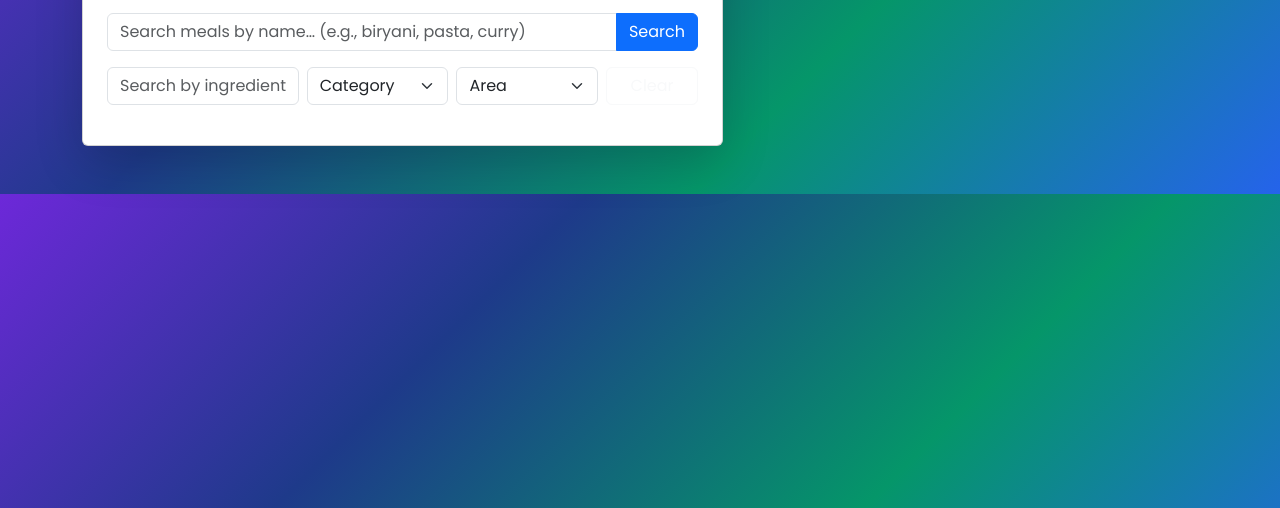
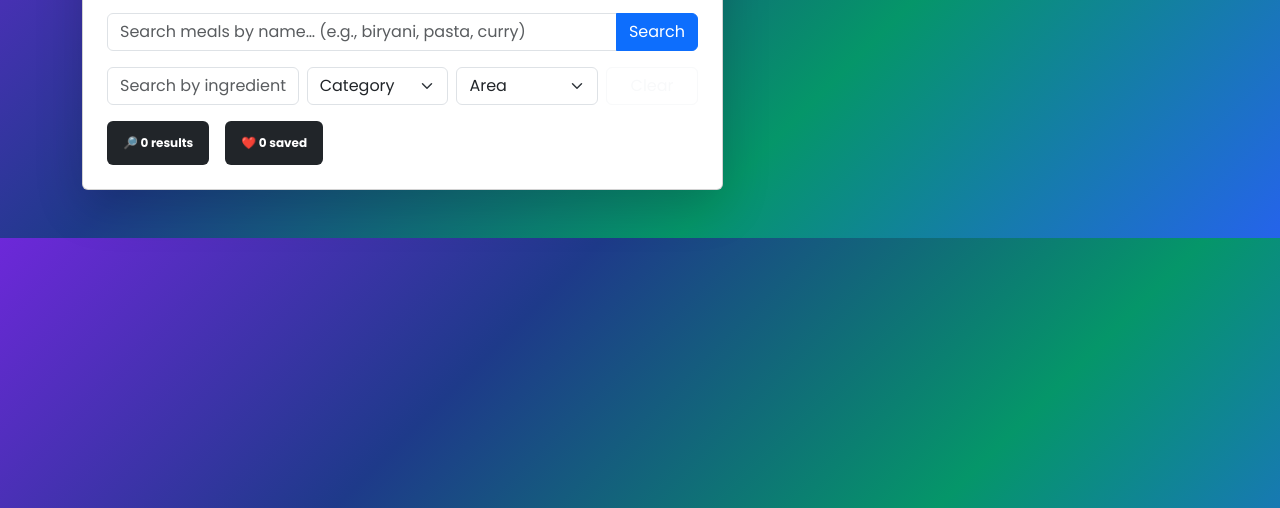
Before and after one commit to UdaraDewshan/TheMealDB-API, a plain HTML site: page index.html in a window 1280 px wide. Shown: the part 292-800 px from the top of the page. Drawn offline with nearby package versions, Linux system fonts and the light colour scheme.

Commit message:
Add results btn & saved btn

```diff
--- a/index.html
+++ b/index.html
@@ -62,7 +62,10 @@
               </div>
             </div>
 
-
+            <div class="d-flex gap-3">
+              <div class="badge bg-dark p-3">🔎 <b id="count">0</b> results</div>
+              <div class="badge bg-dark p-3">❤️ <b id="favCount">0</b> saved</div>
+            </div>
           </div>
         </div>
 
```
